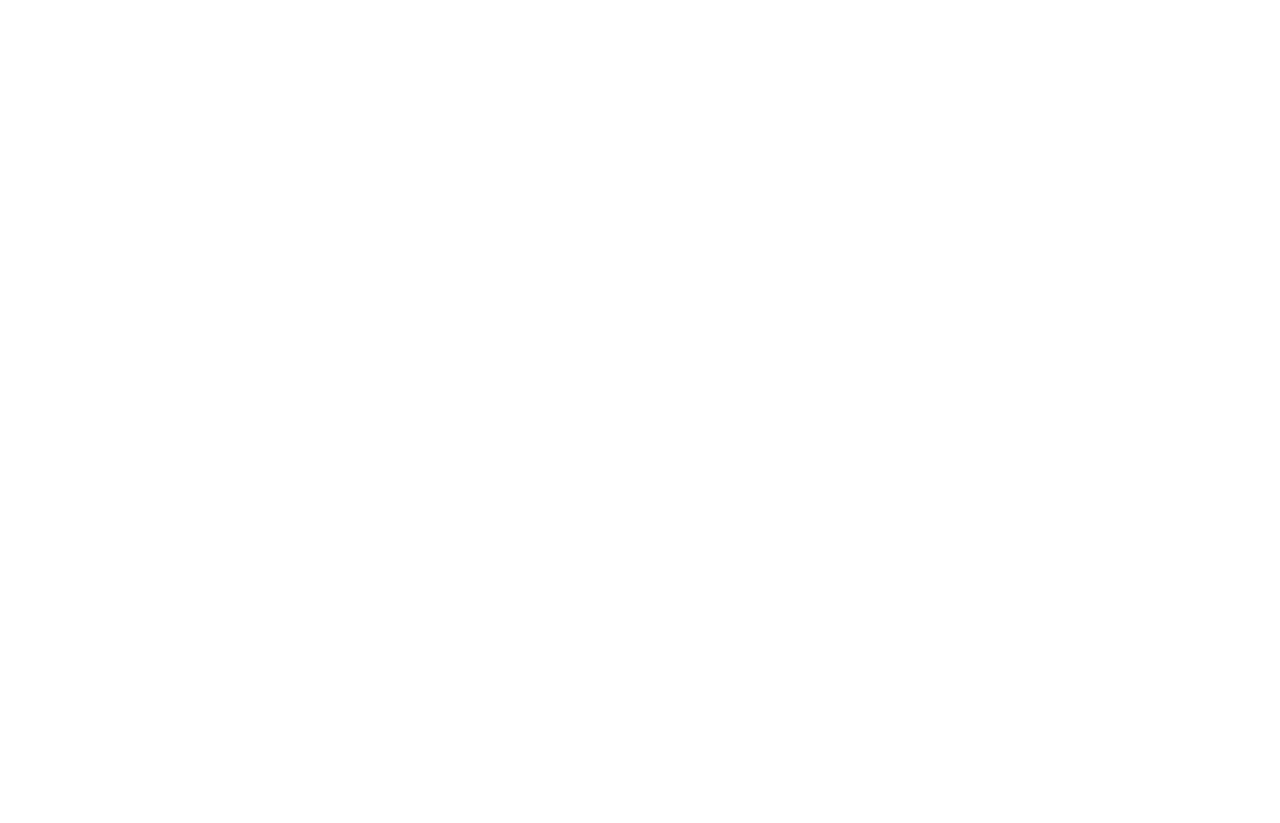
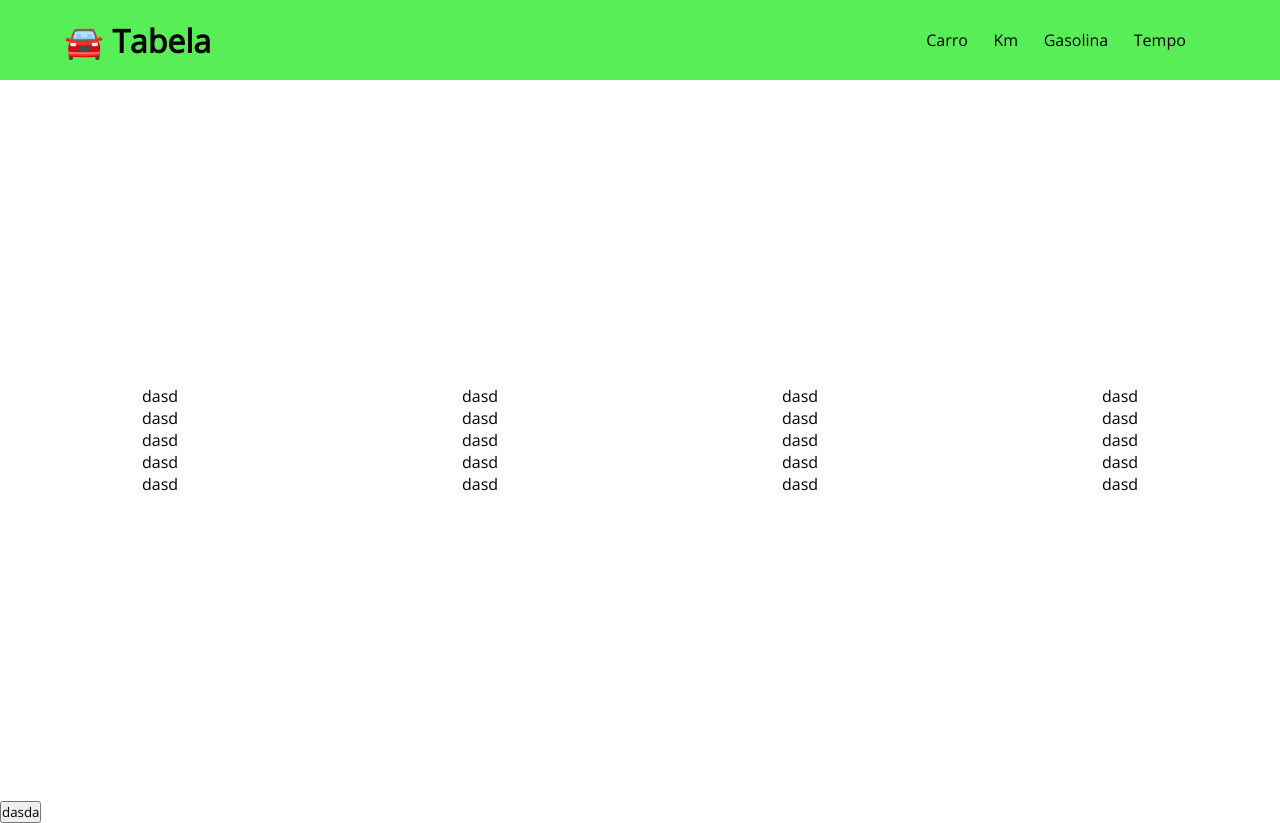
Before and after one commit to davi-souza2001/ApiFrota, a website: page pages/index.html in a window 1280 px wide. Before the commit the page ends 800 px from the top, so only its background shows below. Drawn offline with nearby package versions, Linux system fonts and the light colour scheme.

Commit message:
Co-authored-by: Vinicius R C Silva <ViniciusRCSilva@users.noreply.github.com> Co-authored-by: PalomaAlves <palomaalves@users.noreply.github.com> Co-authored-by: MatheusBC27 <MatheusBC27@users.noreply.github.com>

```diff
--- a/pages/index.html
+++ b/pages/index.html
@@ -1,13 +1,61 @@
 <!DOCTYPE html>
 <html lang="en">
 <head>
+    <link rel="preconnect" href="https://fonts.googleapis.com">
+    <link rel="preconnect" href="https://fonts.gstatic.com" crossorigin>
+    <link href="https://fonts.googleapis.com/css2?family=Open+Sans&display=swap" rel="stylesheet">
     <meta charset="UTF-8">
     <meta http-equiv="X-UA-Compatible" content="IE=edge">
     <meta name="viewport" content="width=device-width, initial-scale=1.0">
     <title>Tabela</title>
     <script src="scripts.js" defer></script>
+    <link rel="stylesheet" href="styles.css">
 </head>
 <body>
+    <div class="head">
+        <div class="title">
+            <h1>🚘 Tabela</h1>
+        </div>
+        <div class="list">
+            <p>Carro</p>
+            <p>Km</p>
+            <p>Gasolina</p>
+            <p>Tempo</p>
+        </div>
+    </div>
 
+    <div class="contenttable">
+        <ul>
+            <li>dasd</li>
+            <li>dasd</li>
+            <li>dasd</li>
+            <li>dasd</li>
+            <li>dasd</li>
+        </ul>
+
+        <ul>
+            <li>dasd</li>
+            <li>dasd</li>
+            <li>dasd</li>
+            <li>dasd</li>
+            <li>dasd</li>
+        </ul>
+        <ul>
+            <li>dasd</li>
+            <li>dasd</li>
+            <li>dasd</li>
+            <li>dasd</li>
+            <li>dasd</li>
+        </ul>
+        <ul>
+            <li>dasd</li>
+            <li>dasd</li>
+            <li>dasd</li>
+            <li>dasd</li>
+            <li>dasd</li>
+        </ul>
+    </div>
+    <button>dasda   </button>
+    <div class="table"></div>
 </body>
 </html>
--- a/pages/scripts.js
+++ b/pages/scripts.js
@@ -20,5 +20,5 @@ function show(users) {
         output += `<li>${user.name}</li>`;
     }
 
-    document.querySelector('body').innerHTML = output;
+    document.querySelector('.table').innerHTML = output;
 }
--- /dev/null
+++ b/pages/styles.css
@@ -0,0 +1,51 @@
+*{
+    font-family: 'Open Sans', sans-serif;
+    margin: 0;
+    padding: 0;
+    box-sizing: border-box;
+}
+
+.head{
+    height: 10vh;
+    width: 100vw;
+    display: flex;
+    align-items: center;
+    justify-content: space-between;
+    background-color: rgb(88, 238, 88);
+}
+
+.title{
+    margin-left: 5vw;
+}
+
+.list {
+    height: 10vh;
+    width: 25vw;
+    display: flex;
+    align-items: center;
+    justify-content: center;
+    margin-right: 5vw;
+}
+
+.list p {
+    transition: .2s;
+    margin: 0 1vw;
+    cursor: pointer;
+}
+
+.list hover {
+    transform: scale3d(0.1, 0.1, 0.1);
+    color: white;
+}
+
+.contenttable{
+    height: 90vh;
+    width: 100vw;
+    display: flex;
+    align-items: center;
+    justify-content: space-around;
+}
+
+.contenttable ul li{
+    list-style-type: none;
+}
```
